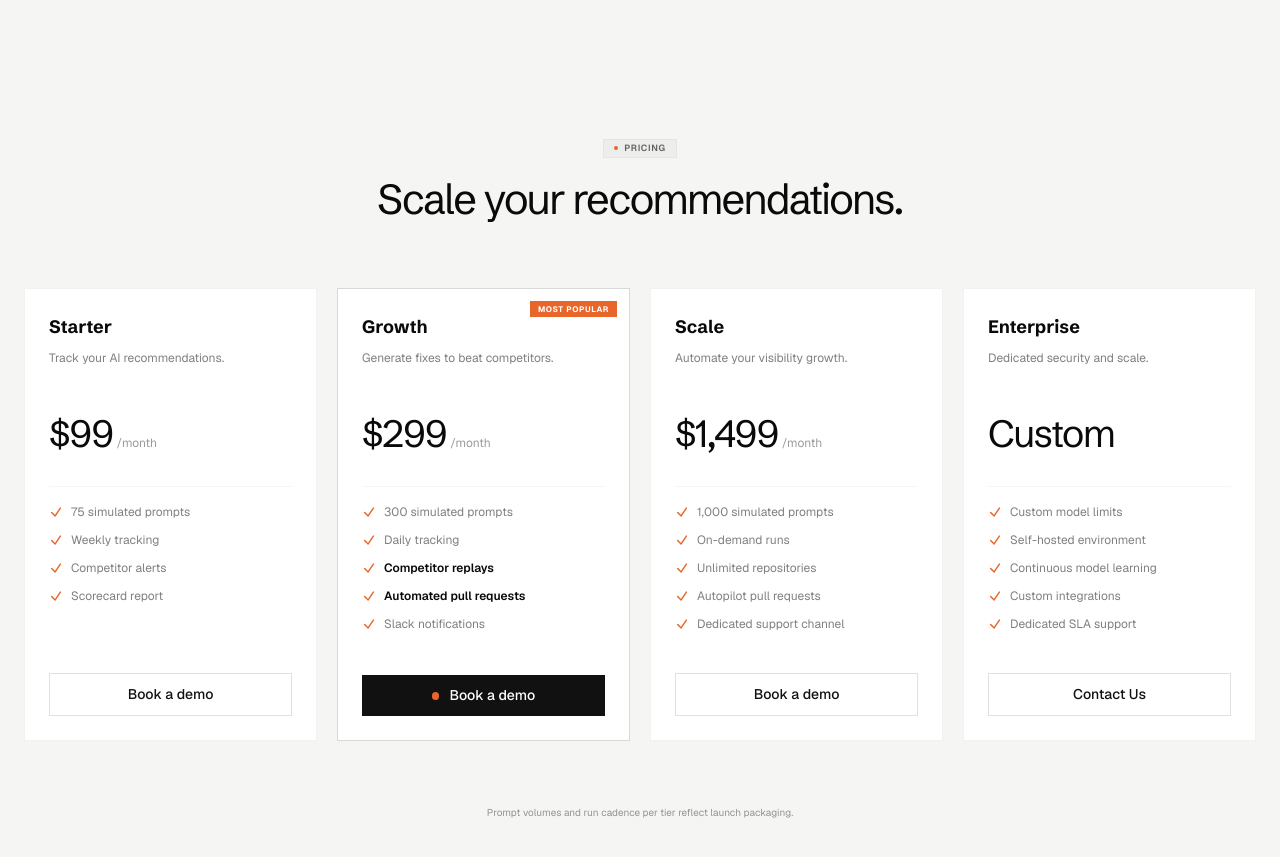
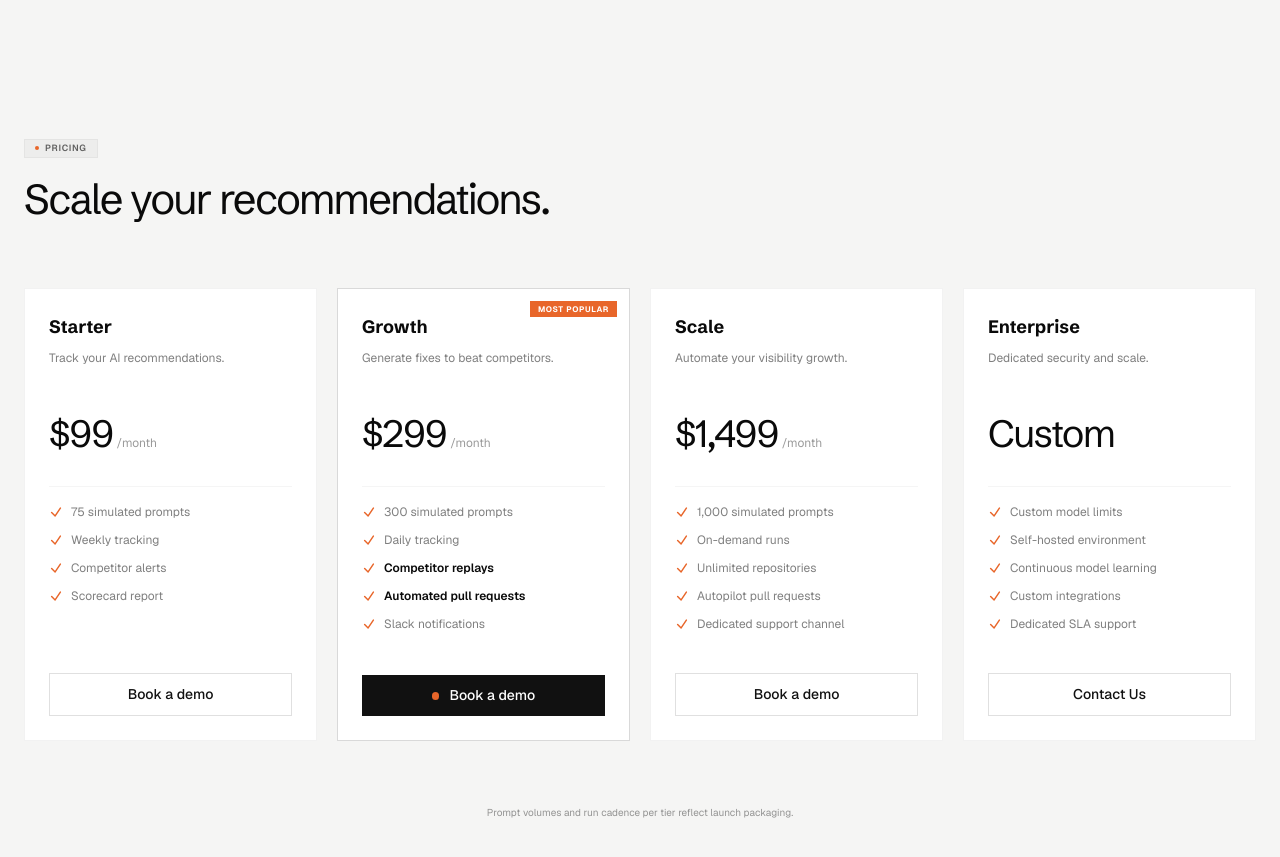
Before and after one commit to tryoriginai/marketing-site, a Next.js app: page / in a window 1280 px wide. Shown: the part 4820-5677 px from the top of the page. Built offline with nearby package versions, Linux system fonts and the light colour scheme.

Commit message:
style(pricing): left-align pricing header and label

```diff
--- a/app/page.tsx
+++ b/app/page.tsx
@@ -726,7 +726,7 @@ export default function Home() {
       </section>
 
       <section id="pricing" className="max-w-[1280px] w-full mx-auto px-6 py-28 md:py-36 space-y-16">
-        <div className="text-center space-y-4">
+        <div className="space-y-4">
           <div className="inline-flex items-center gap-1.5 px-2.5 py-1 bg-black/[0.03] border border-black/[0.04] rounded-none select-none">
             <span className="w-1 h-1 rounded-full bg-[#e8662a] shrink-0" />
             <span className="text-[9px] font-semibold font-sans uppercase tracking-[0.08em] text-black/60 leading-none">
```
